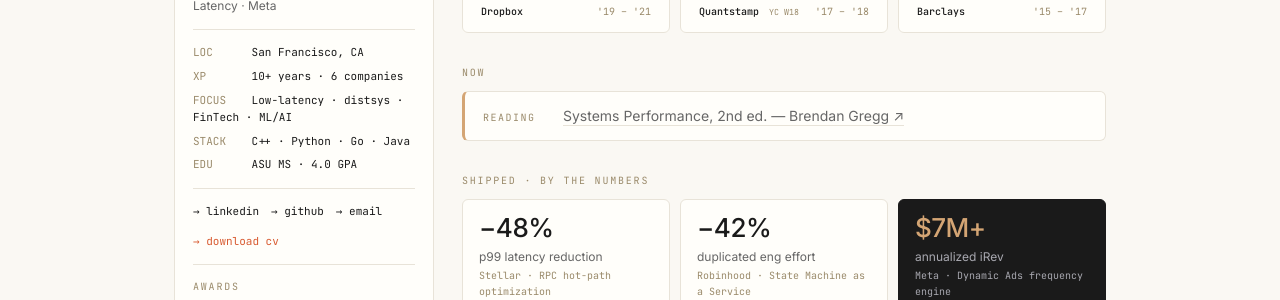
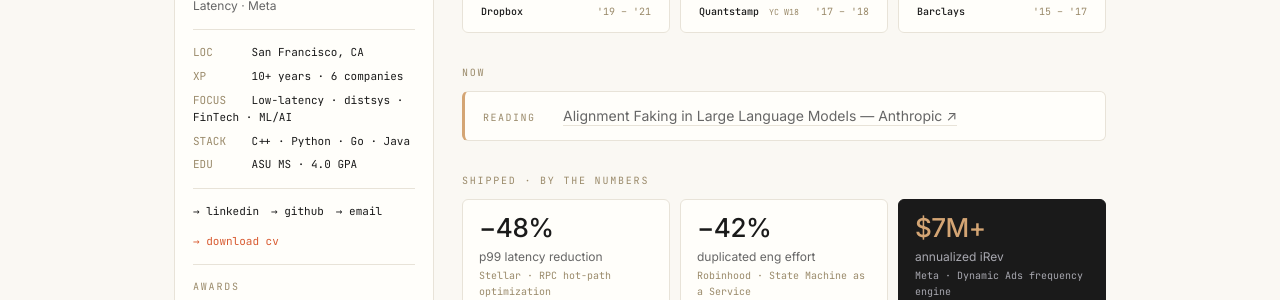
Before and after one commit to psheth9/psheth9.github.io, a Jekyll site: the page built from index.html, in a window 1280 px wide and 900 px high. Shown: the part 345-645 px from the top of the window. Built offline with Jekyll 4.4.1, drawn with Linux system fonts in a browser that asks for light colours.

Commit message:
Update Now reading to Anthropic alignment faking paper
Co-Authored-By: Claude Sonnet 4.6 <noreply@anthropic.com>

```diff
--- a/index.html
+++ b/index.html
@@ -146,7 +146,7 @@ description: Senior Software Engineer focused on low-latency distributed systems
       <div class="now-strip">
         <div class="now-item">
           <span class="now-item__label">reading</span>
-          <a class="now-item__value" href="https://www.brendangregg.com/systems-performance-2nd-edition-book.html" target="_blank" rel="noopener noreferrer">Systems Performance, 2nd ed. — Brendan Gregg ↗</a>
+          <a class="now-item__value" href="https://www.anthropic.com/research/alignment-faking" target="_blank" rel="noopener noreferrer">Alignment Faking in Large Language Models — Anthropic ↗</a>
         </div>
       </div>
     </section>
```
